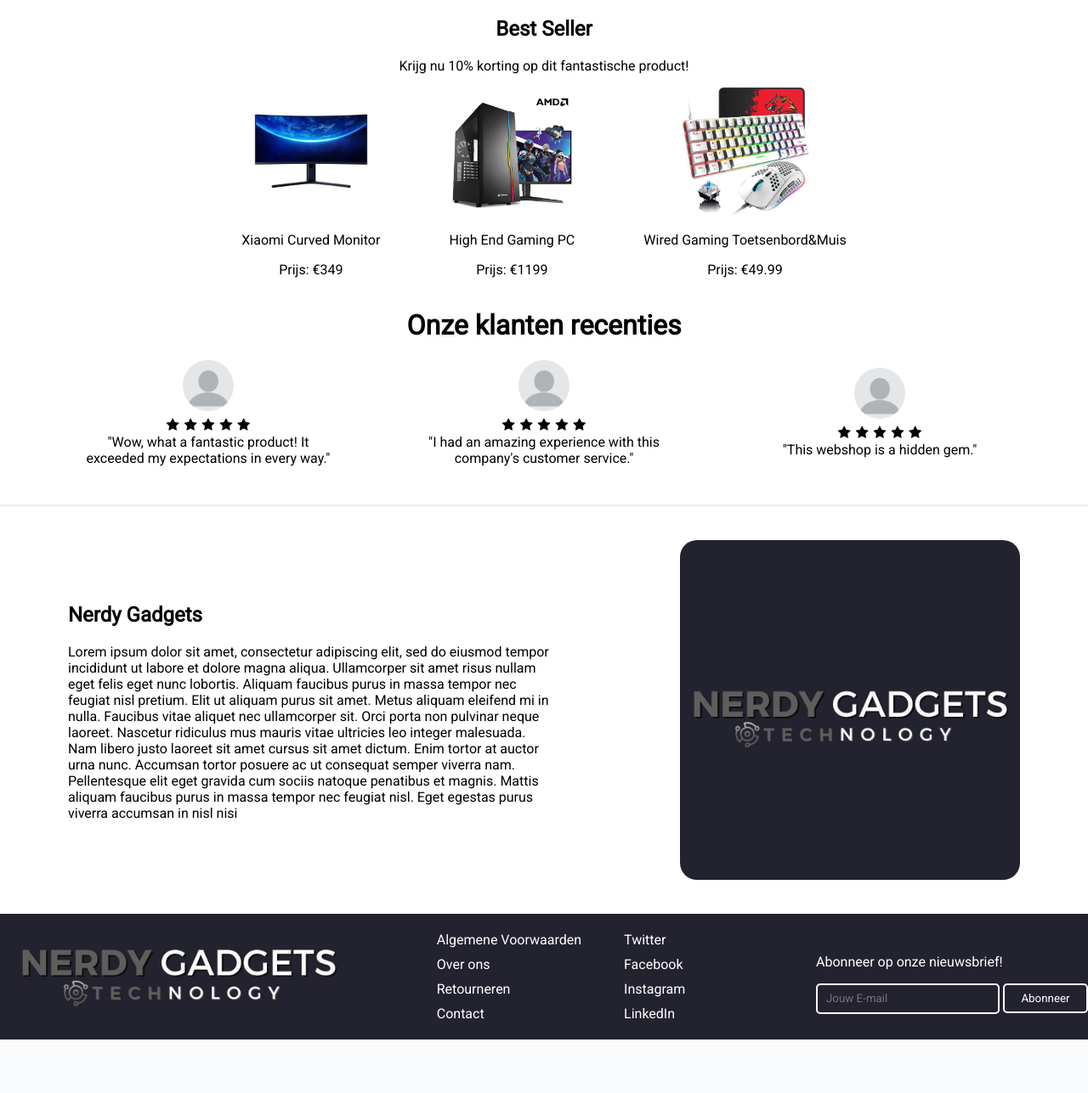
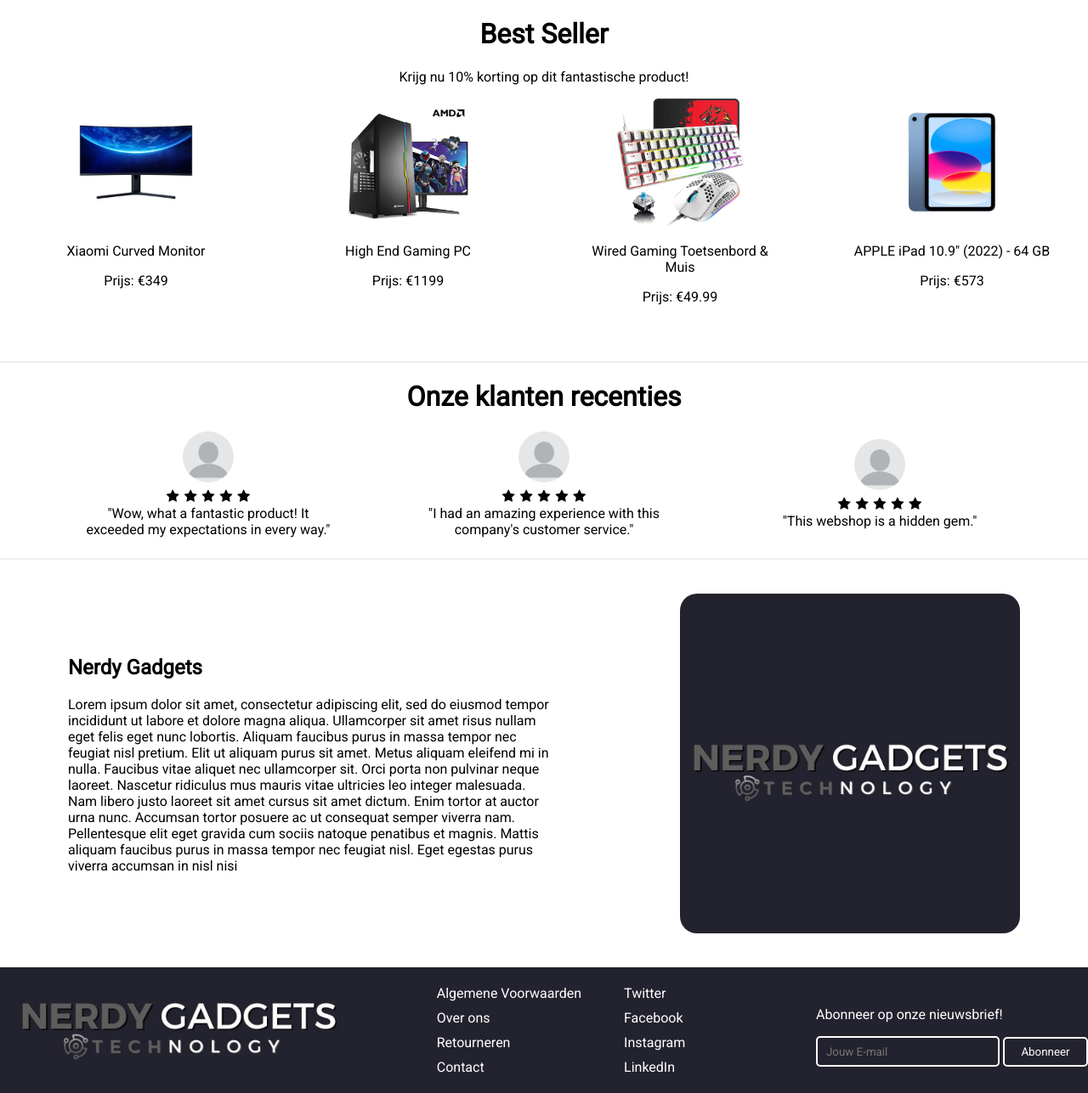
Before and after one commit to GyKevin/NerdyGadgets, a PHP site: page / in a window 1280 px wide. Shown: the part 435-1722 px from the top of the page at 85% size. Before the commit the page ends 1659 px from the top, so only its background shows below. Run offline with PHP 8.4, Linux system fonts and the light colour scheme.

Commit message:
best sellers hover

```diff
--- a/index.html
+++ b/index.html
@@ -30,8 +30,9 @@
             <p>NerdyGadgets NerdyGadgets NerdyGadgets</p>
             <a href="">Alle Producten</a>
         </div>
+        <!-- best sellers -->
         <div class="best-seller">
-            <h2>Best Seller</h2>
+            <h1>Best Seller</h1>
             <p>Krijg nu 10% korting op dit fantastische product!</p>
             <div style="display: flex; justify-content: center;">
                 <div class="product">
@@ -46,11 +47,13 @@
                 </div>
                 <div class="product">
                     <img src="./image/toetsenbord.jpg" alt="Toetsenbord">
-                    <p>Wired Gaming Toetsenbord&Muis</p>
+                    <p>Wired Gaming Toetsenbord & Muis</p>
                     <p>Prijs: €49.99</p>
-
-
-
+                </div>
+                <div class="product">
+                    <img src="./image/tablet.png" alt="Toetsenbord">
+                    <p>APPLE iPad 10.9" (2022) - 64 GB</p>
+                    <p>Prijs: €573</p>
                 </div>
             </div>
         </div>
--- a/style.css
+++ b/style.css
@@ -78,6 +78,7 @@
 
 .reviews {
     /* border: 2px solid red; */
+    border-top: 2px solid #eeeeee;
     border-width: 95%;
     height: 230px;
     text-align: center;
@@ -111,6 +112,7 @@
 
 .best-seller {
     text-align: center;
+    margin-bottom: 50px;
 }
 .best-seller img {
     width: 150px;
@@ -118,4 +120,13 @@
 }
 .product {
     margin: 0 40px;
+    width: 350px;
+    transition: all 0.3s ease-in-out;
+    border-radius: 5px;
 }
+
+.product:hover {
+    transform: scale(0.95);
+    box-shadow: 0 0 10px rgba(0, 0, 0, 0.5);
+    cursor: pointer;
+}
```
Also changed, not shown: image/tablet.png (added).
